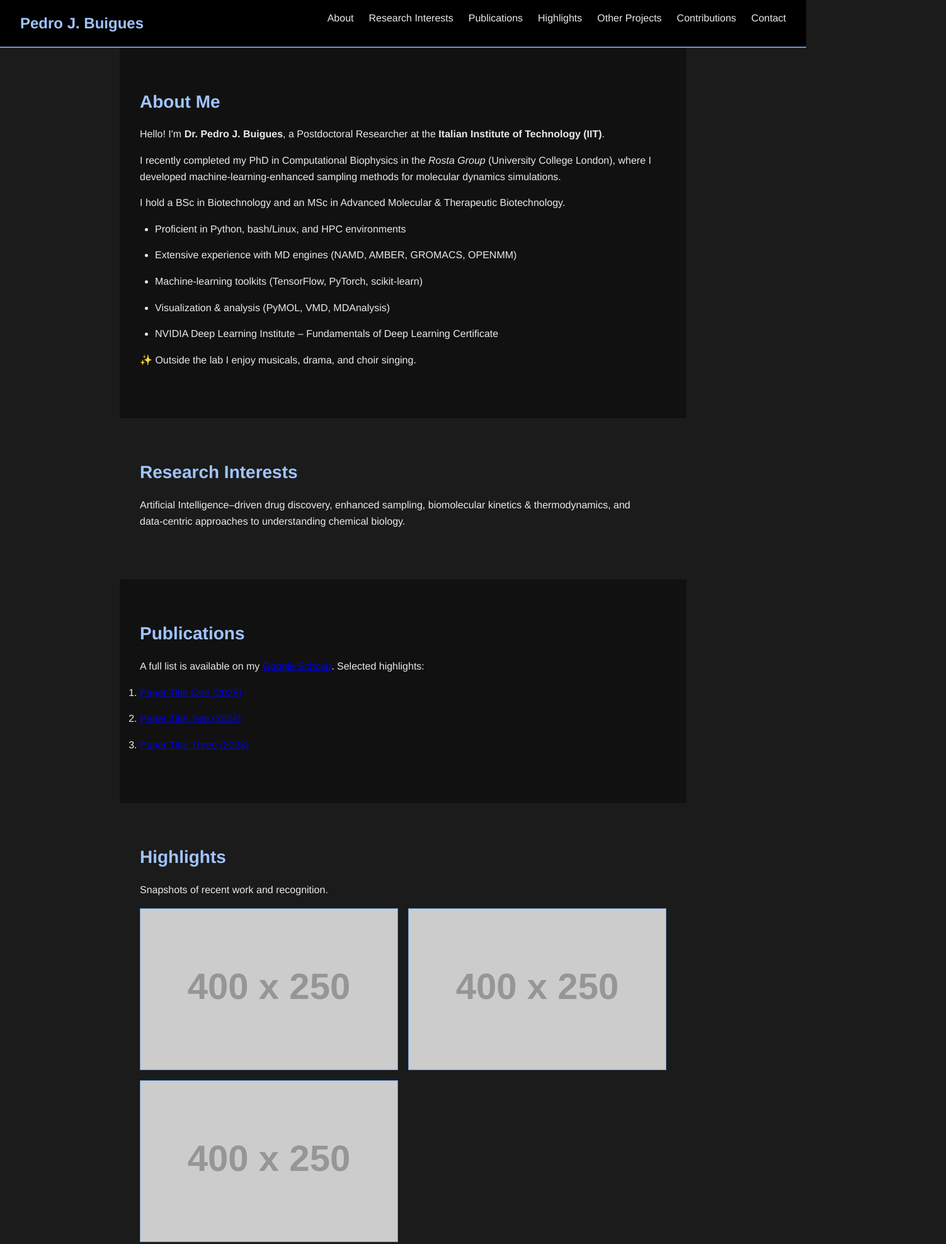
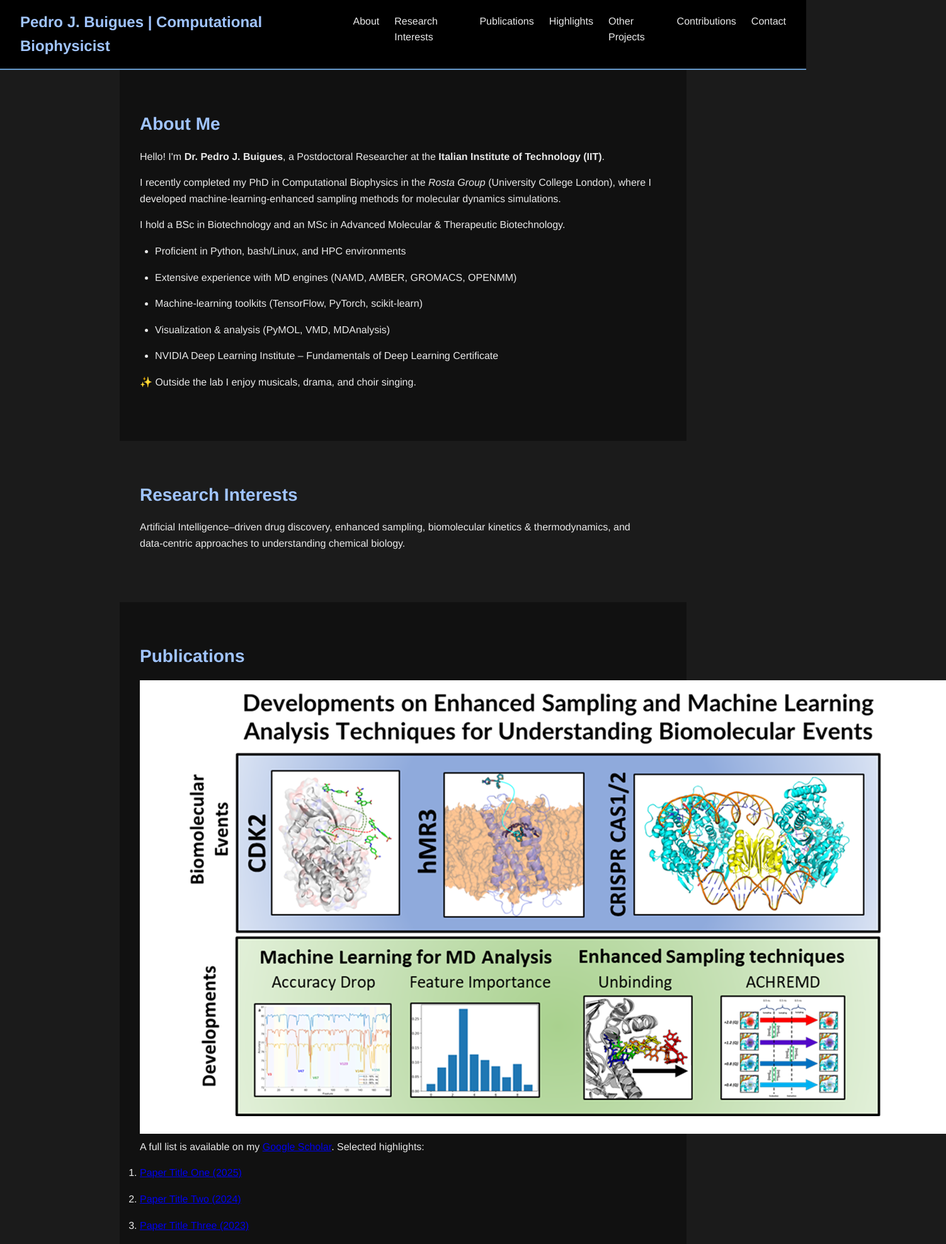
Before and after one commit to pedrojuanbj/pedrojuanbj.github.io, a plain HTML site: page index.html in a window 1280 px wide. Shown: the top 1975 px of the page at 63% size, 1502 px wide, since content can reach past the window. Drawn offline with Linux system fonts and the light colour scheme; placeholder pictures from the web are drawn by us.

Commit message:
Update images

```diff
--- a/index.html
+++ b/index.html
@@ -10,7 +10,7 @@
 <body>
 
 <header>
-  <h1>Pedro J. Buigues</h1>
+  <h1>Pedro J. Buigues | Computational Biophysicist</h1>
   <nav>
     <div class="burger"><div></div><div></div><div></div></div>
     <ul>
@@ -47,6 +47,7 @@
 
 <section id="publications">
   <h2>Publications</h2>
+  <img src="images/past_research.png" alt="">
   <p>A full list is available on my <a href="https://scholar.google.com" target="_blank" rel="noopener">Google Scholar</a>. Selected highlights:</p>
   <ol>
     <li><a href="paper1.html">Paper Title One (2025)</a></li>
```
Also changed, not shown: paper1.html (+1 -1 lines), paper2.html (+1 -1 lines), images/hmr3_unb.jpeg (added), images/mltsa_paper.jpeg (added), images/past_research.png (added).
